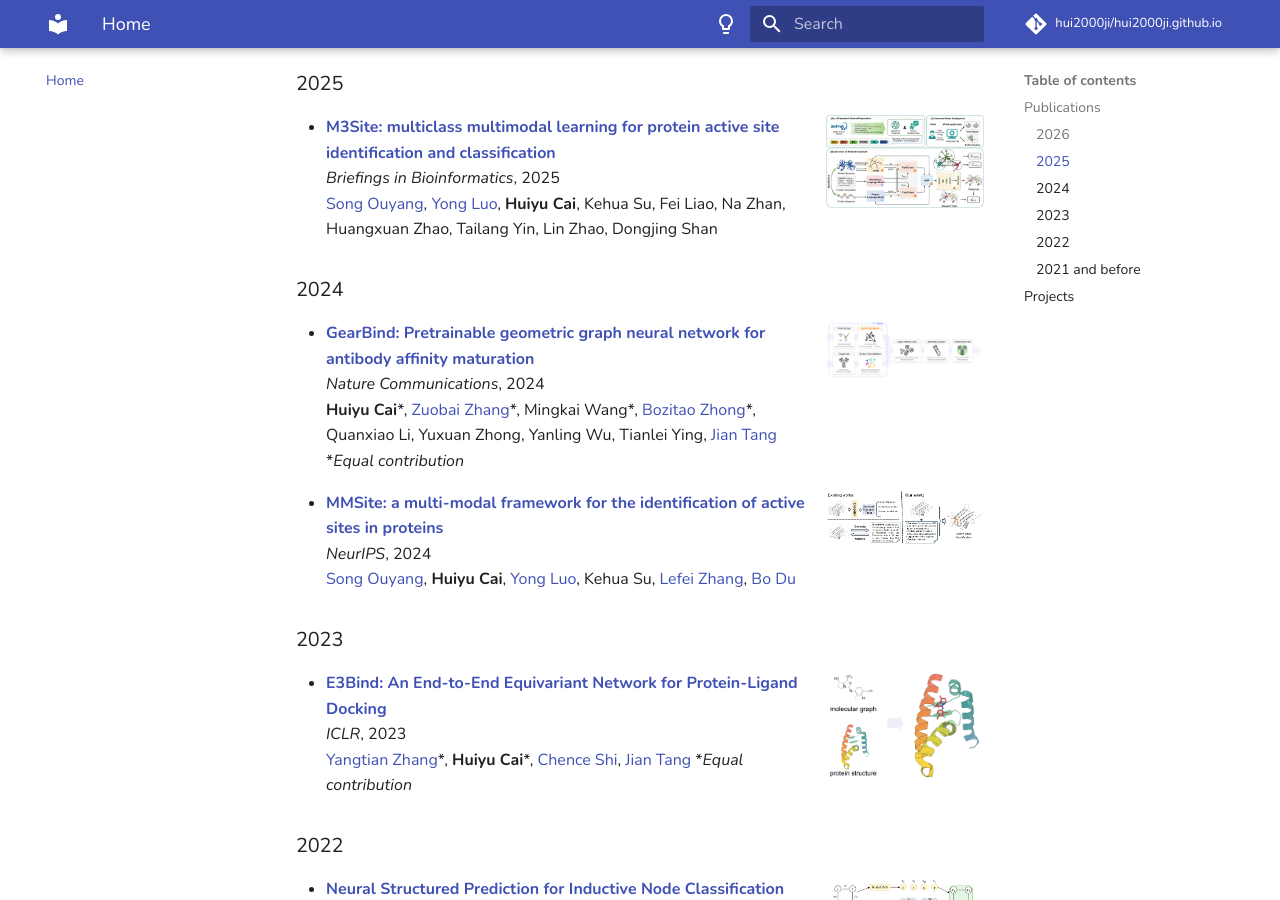
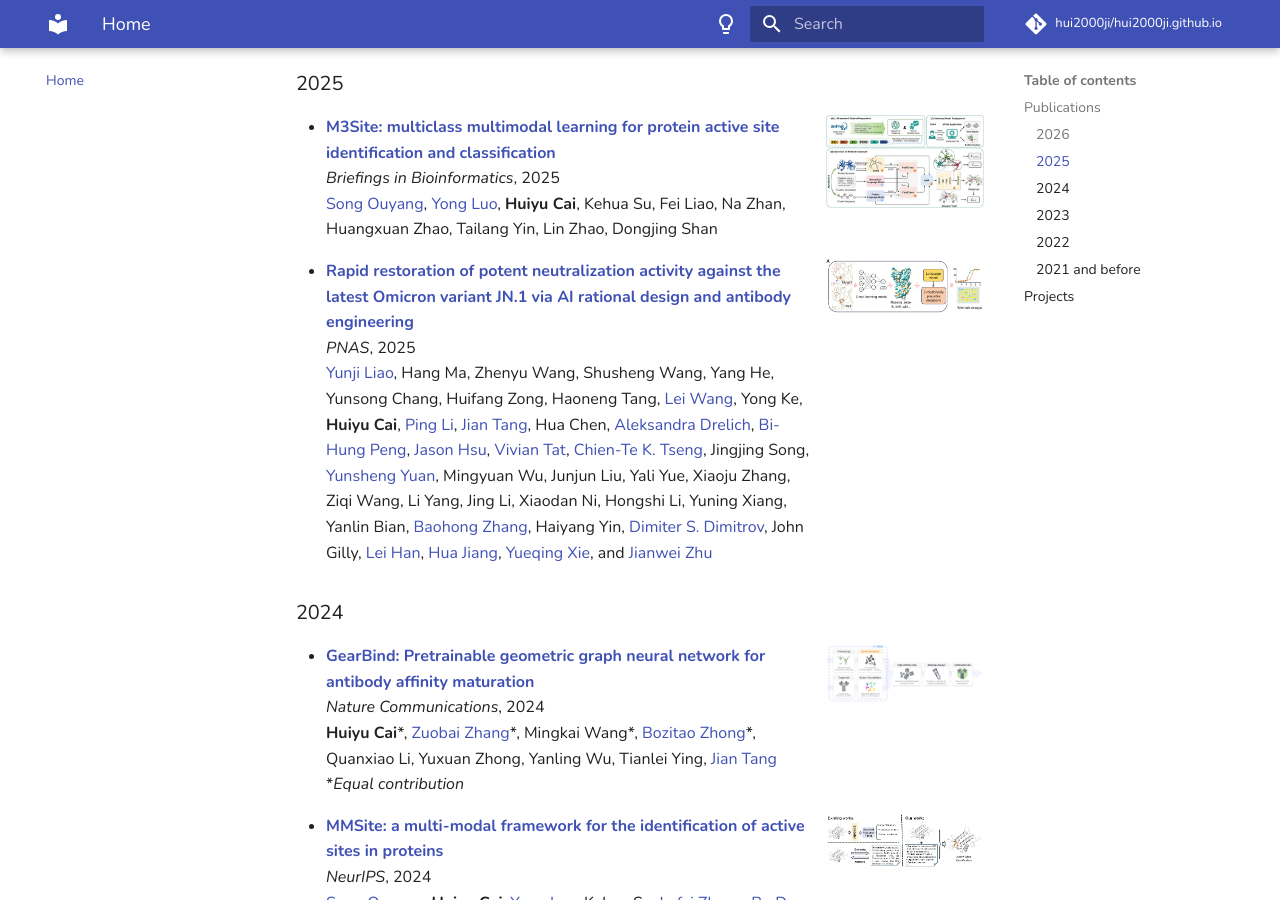
Before and after one commit to hui2000ji/hui2000ji.github.io, an MkDocs documentation site: the page built from docs/index.md, in a window 1280 px wide and 900 px high, scrolled down 769 px. Built offline with MkDocs 1.6.1 and Material for MkDocs 9.7.7, drawn with Linux system fonts in a browser that asks for light colours; nearby versions of some CDN libraries; comment, search, counter and statistics services are not loaded.

Commit message:
update PNAS paper

```diff
--- a/docs/index.md
+++ b/docs/index.md
@@ -24,6 +24,10 @@ Feel free to reach out (links at [webpage footer](#index_bottom))!
 ![M3Site](assets/images/m3site.jpeg){: align=right style="width: 23%" }
 
 - [**M3Site: multiclass multimodal learning for protein active site identification and classification**](https://academic.oup.com/bib/article/26/6/bbaf590/8321763)<br><em>Briefings in Bioinformatics</em>, 2025<br><a href="https://ouyang-song.com/">Song Ouyang</a>, <a href="https://scholar.google.com/citations?user=zb1oVGIAAAAJ">Yong Luo</a>, <strong>Huiyu Cai</strong>, Kehua Su, Fei Liao, Na Zhan, Huangxuan Zhao, Tailang Yin, Lin Zhao, Dongjing Shan
+
+![PNAS-8G3](assets/images/PNAS-8G3.png){: align=right style="width: 23%" }
+
+- [**Rapid restoration of potent neutralization activity against the latest Omicron variant JN.1 via AI rational design and antibody engineering**](https://www.pnas.org/doi/10.1073/pnas.2406659122)<br><em>PNAS</em>, 2025<br>[Yunji Liao](https://orcid.org/0000-0001-5405-8142), Hang Ma, Zhenyu Wang, Shusheng Wang, Yang He, Yunsong Chang, Huifang Zong, Haoneng Tang, [Lei Wang](https://orcid.org/0000-0002-1672-4455), Yong Ke, <strong>Huiyu Cai</strong>, [Ping Li](https://orcid.org/0009-0001-9959-1888), <a href="https://jian-tang.com">Jian Tang</a>, Hua Chen, [Aleksandra Drelich](https://orcid.org/0000-0002-0201-5017), [Bi-Hung Peng](https://orcid.org/0000-0003-1323-2241), [Jason Hsu](https://orcid.org/0000-0002-0530-2580), [Vivian Tat](https://orcid.org/0009-0002-0274-3900), [Chien-Te K. Tseng](https://orcid.org/0000-0001-5726-9834), Jingjing Song, [Yunsheng Yuan](https://orcid.org/0000-0001-5262-8447), Mingyuan Wu, Junjun Liu, Yali Yue, Xiaoju Zhang, Ziqi Wang, Li Yang, Jing Li, Xiaodan Ni, Hongshi Li, Yuning Xiang, Yanlin Bian, [Baohong Zhang](https://orcid.org/0000-0001-6453-961X), Haiyang Yin, [Dimiter S. Dimitrov](https://orcid.org/0000-0002-2258-1024), John Gilly, [Lei Han](lei.han@jechoinst.com), [Hua Jiang](hjiang@jechobio.com), [Yueqing Xie](yueqing.xie@jecholabs.com), and [Jianwei Zhu](https://orcid.org/0000-0001-6782-2023)
 
 
 ### 2024
```
Also changed, not shown: docs/assets/images/PNAS-8G3.png (added).
